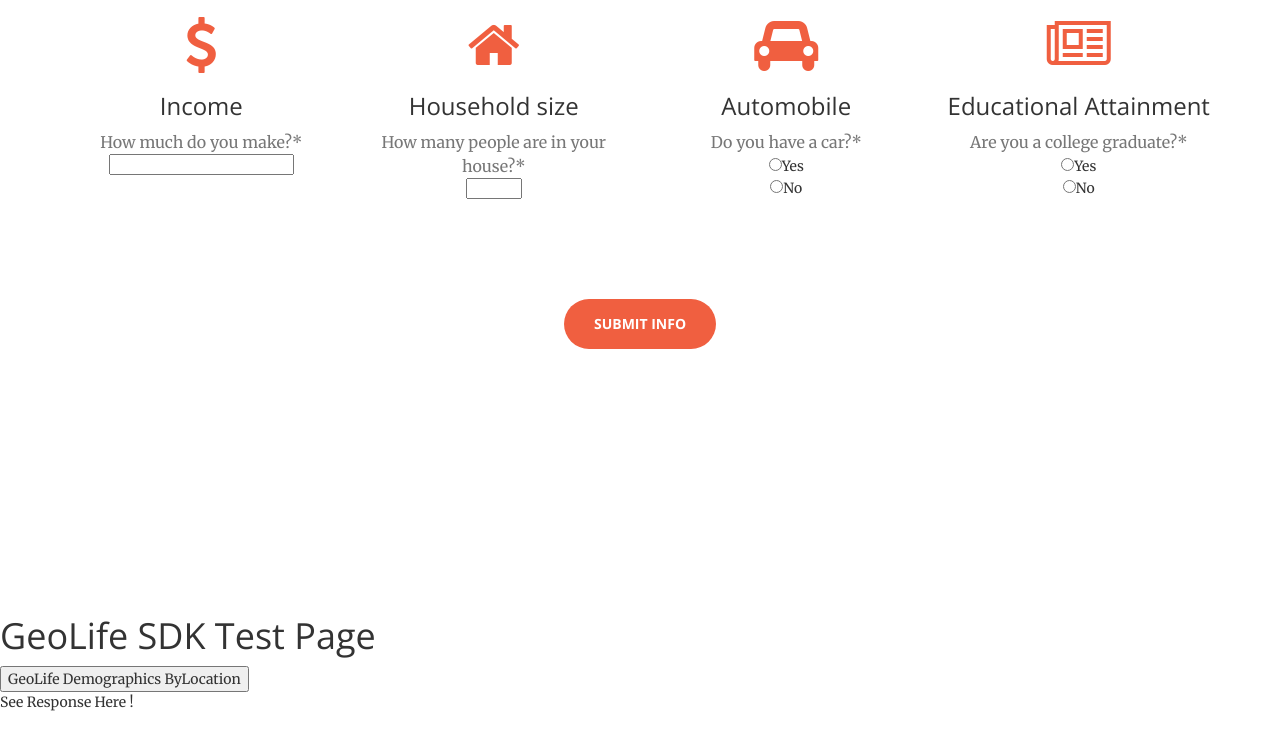
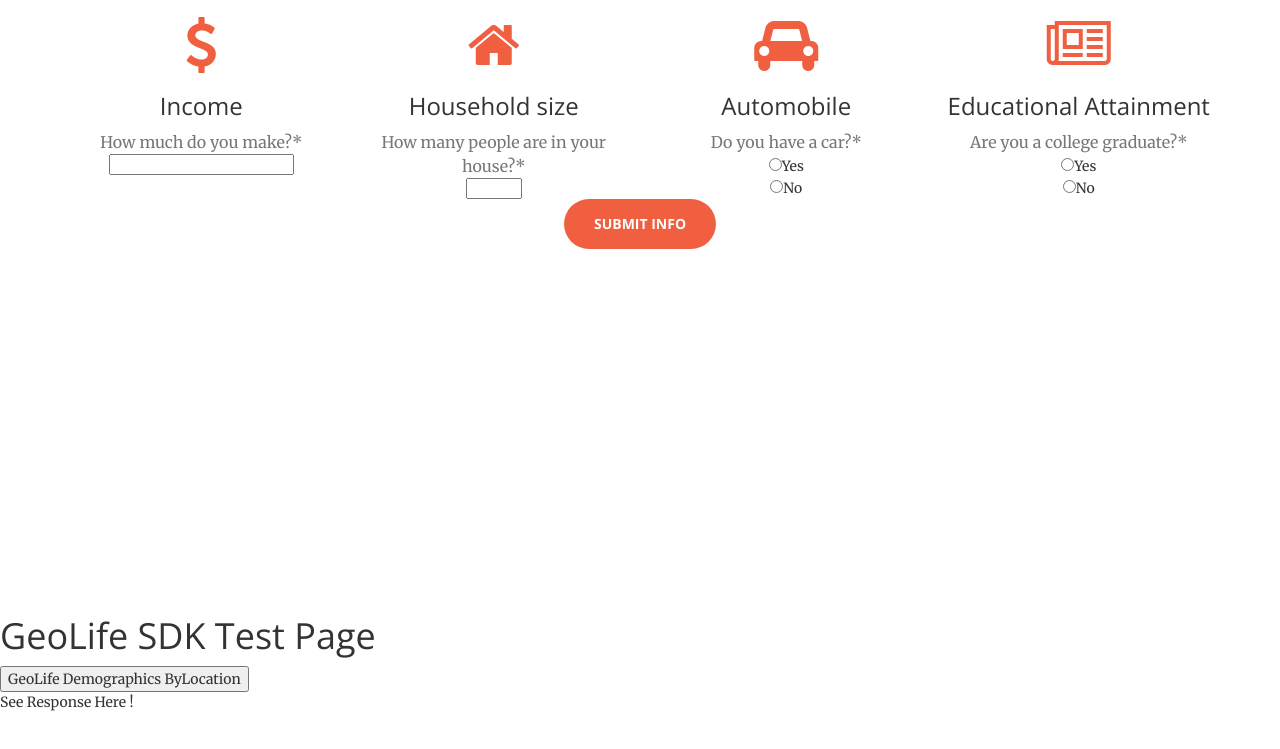
Before and after one commit to samsundar989-zz/Join-Me, a website: page index.html in a window 1280 px wide. Shown: the part 2084-2833 px from the top of the page. Drawn offline with nearby package versions, Linux system fonts and the light colour scheme; some packages are replaced by stand-ins of ours; no server answers.

```diff
--- a/index.html
+++ b/index.html
@@ -198,7 +198,7 @@
                 </div>
             </div>
 
-            <div style="text-align:center;margin-top:100px;">
+            <div class="row text-center">
                 <input type="submit" value="Submit info" class="btn btn-primary btn-xl page-scroll"/>
             </div>
         </form>
@@ -245,7 +245,7 @@
 
 <script src="js/google_maps.js"></script>
 <script src="js/pitney_bowes.js"></script>
-<script src="js/trip_advisor.js"></script>
+<!--<script src="js/trip_advisor.js"></script> -->
 <script src="js/creative.js"></script>
 
 <script src="https://maps.googleapis.com/maps/api/js?key=AIzaSyARxiVAS0kJKVFIFhkQxXGkNEu3tDizaRI&libraries=places&callback=initMap"
```
